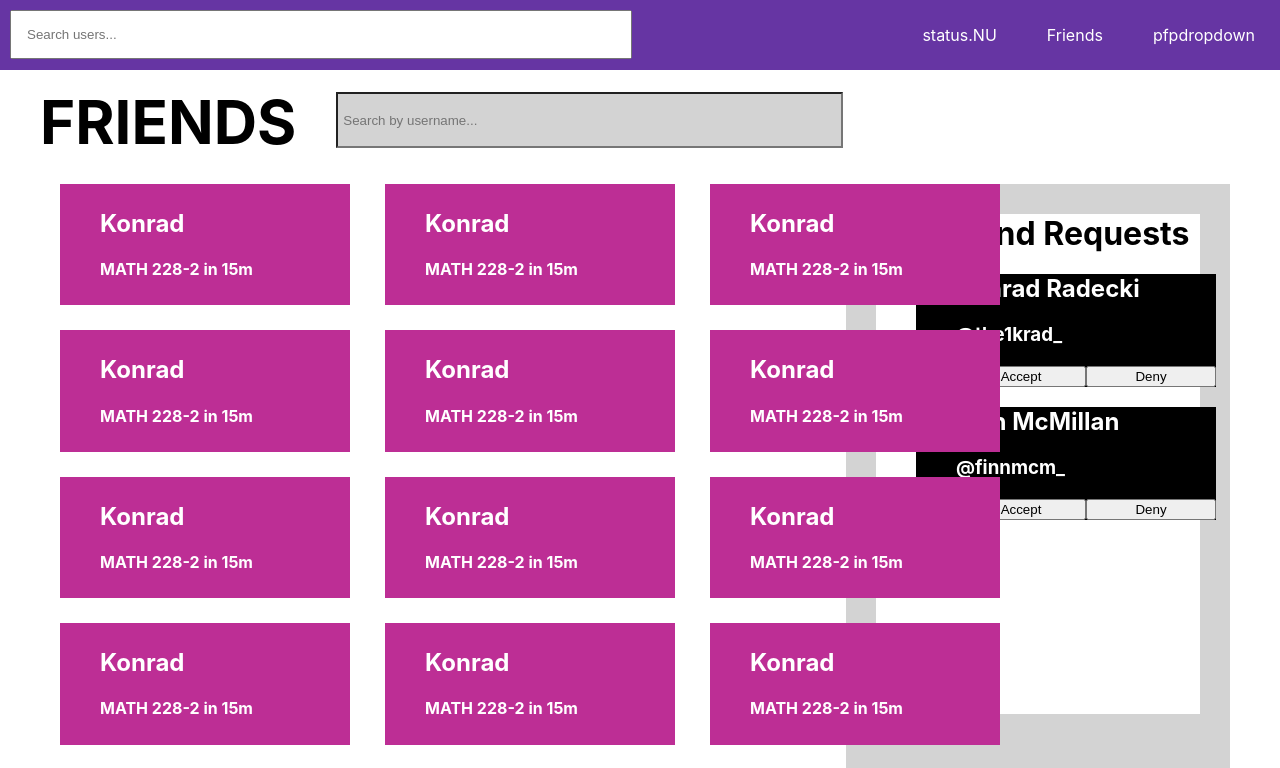
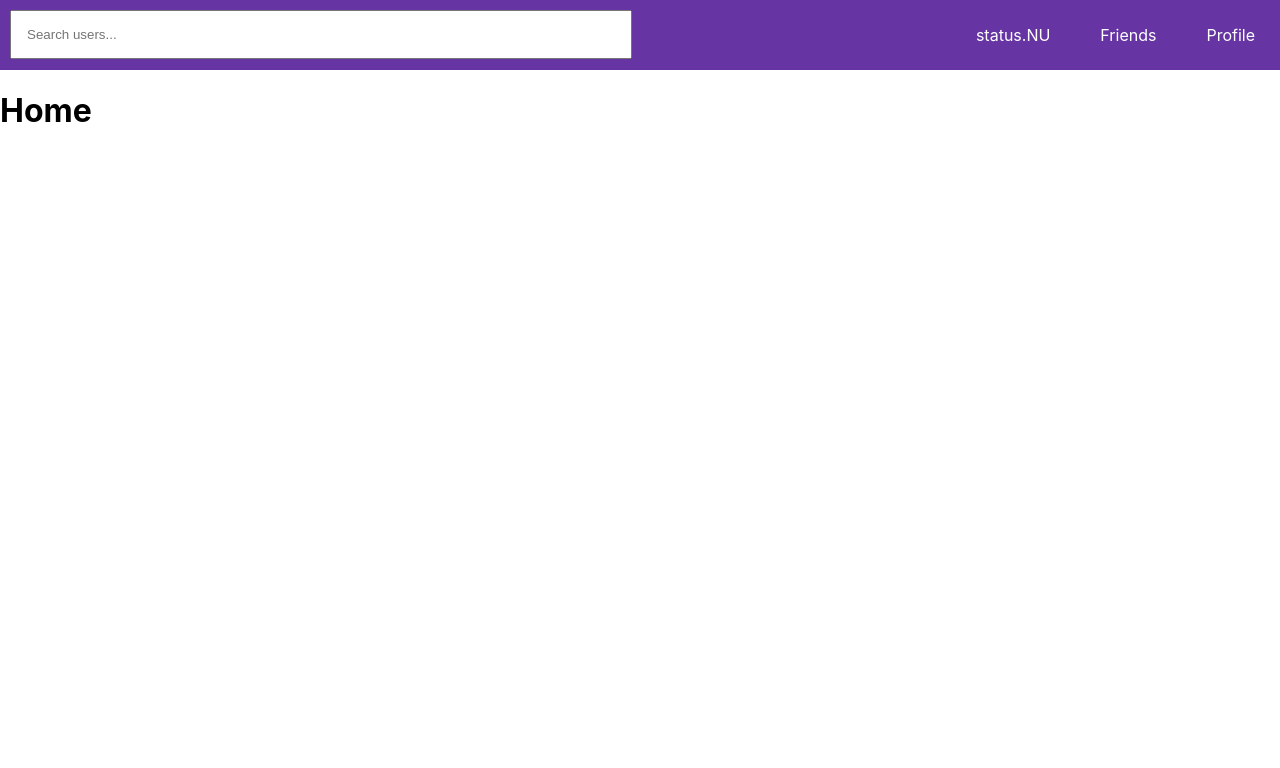
Before and after one commit to arttomzak/statusNU-frontend, a React (Create React App) app: page / in a window 1280 px wide. Shown: the top 768 px of the page. Built offline with nearby package versions, Linux system fonts and the light colour scheme.

Commit message:
post routing setup

```diff
--- a/package.json
+++ b/package.json
@@ -34,5 +34,8 @@
       "last 1 firefox version",
       "last 1 safari version"
     ]
+  },
+  "devDependencies": {
+    "react-router-dom": "^6.28.0"
   }
 }
--- a/public/index.html
+++ b/public/index.html
@@ -2,7 +2,6 @@
 <html lang="en">
   <head>
     <meta charset="utf-8" />
-    <link rel="icon" href="%PUBLIC_URL%/favicon.ico" />
     <meta name="viewport" content="width=device-width, initial-scale=1" />
     <meta name="theme-color" content="#000000" />
     <meta
@@ -10,34 +9,14 @@
       content="Web site created using create-react-app"
     />
     <link rel="apple-touch-icon" href="%PUBLIC_URL%/logo192.png" />
-    <!--
-      manifest.json provides metadata used when your web app is installed on a
-      user's mobile device or desktop. See https://developers.google.com/web/fundamentals/web-app-manifest/
-    -->
     <link rel="manifest" href="%PUBLIC_URL%/manifest.json" />
-    <!--
-      Notice the use of %PUBLIC_URL% in the tags above.
-      It will be replaced with the URL of the `public` folder during the build.
-      Only files inside the `public` folder can be referenced from the HTML.
 
-      Unlike "/favicon.ico" or "favicon.ico", "%PUBLIC_URL%/favicon.ico" will
-      work correctly both with client-side routing and a non-root public URL.
-      Learn how to configure a non-root public URL by running `npm run build`.
-    -->
     <title>React App</title>
+
+    <base href="/" />
   </head>
   <body>
     <noscript>You need to enable JavaScript to run this app.</noscript>
     <div id="root"></div>
-    <!--
-      This HTML file is a template.
-      If you open it directly in the browser, you will see an empty page.
-
-      You can add webfonts, meta tags, or analytics to this file.
-      The build step will place the bundled scripts into the <body> tag.
-
-      To begin the development, run `npm start` or `yarn start`.
-      To create a production bundle, use `npm run build` or `yarn build`.
-    -->
   </body>
 </html>
--- a/src/App.js
+++ /dev/null
@@ -1,132 +0,0 @@
-import { useState, useEffect } from 'react';
-import './App.css';
-
-
-function App() {
-  return (
-    <>
-    <NavBar></NavBar>
-
-    <div className="friendstop">
-      <ul>
-        <h1>FRIENDS</h1>
-        <input type="text" placeholder="Search by username..."></input>
-      </ul>
-    </div>
-      <div className="friendrequestoutercontainer">
-        <div className="friendrequestinnercontainer">
-        <h1>Friend Requests</h1>
-          <ul>
-            <FriendRequest name="Konrad Radecki" username="the1krad_" />
-            <FriendRequest name="Finn McMillan" username="finnmcm_" />
-          </ul>
-        </div>
-      </div>
-
-
-  <div className = "friendcardcontainer">
-    <FriendCard></FriendCard>
-    <FriendCard></FriendCard>
-    <FriendCard></FriendCard>
-    <FriendCard></FriendCard>
-    <FriendCard></FriendCard>
-    <FriendCard></FriendCard>
-    <FriendCard></FriendCard>
-    <FriendCard></FriendCard>
-    <FriendCard></FriendCard>
-    <FriendCard></FriendCard>
-    <FriendCard></FriendCard>
-    <FriendCard></FriendCard>
-    <FriendCard></FriendCard>
-    <FriendCard></FriendCard>
-    <FriendCard></FriendCard>
-    <FriendCard></FriendCard>
-    <FriendCard></FriendCard>
-    <FriendCard></FriendCard>
-    <FriendCard></FriendCard>
-    <FriendCard></FriendCard>
-  </div>
-    </>
-  );
-}
-
-
-function NavBar() {
-  return (
-    <>
-    <nav className="navbar">
-      <ul>
-        <input className="searchbar" type="text" placeholder="Search users..."></input>
-        <li><a href="">pfpdropdown</a></li>
-        <li><a href="">Friends</a></li>
-        <li><a href="index.html">status.NU</a></li>
-      </ul>
-      </nav>
-    </>
-  );
-}
-
-
-function FriendCard() {
-  return (
-    <>
-
-      <div className='friendcard'>
-        <ul>
-          <h2>Konrad</h2>
-          <h4>MATH 228-2 in 15m</h4>
-        </ul>
-    </div>
-    </>
-  );
-}
-
-
-function FriendRequest (props) {
-
-  const [decisionmessage, setDecisionmessage] = useState ('');
-  const [friendstatus, setFriendstatus] = useState ('pending')
-  const [showList, setShowList] = useState (true);
-
-  const handleRequests = (friendstatus) => {
-    if (friendstatus === 'accepted') {
-      setDecisionmessage('Friend request accepted!');
-      setShowList(false)
-    } else if (friendstatus === 'denied'){
-      setDecisionmessage('Friend request denied!');
-      setShowList(false)
-    } else {
-      setDecisionmessage('Friend request is pending.');
-      setShowList(true)
-    }
-
-    setFriendstatus(friendstatus);
-  };
-
-
-  useEffect(() => {
-    console.log ('The friend request is:', friendstatus); // the code that will run every time a change in the variable friendstatus is recognized
-
-    // Here there is space for an optional return function that would run before destroying itself and rerunning the above code with the updated values
-
-  }, [friendstatus]); // dependency array (the variable the useEffect hooking is looking for a change in)
-
-
-  return (
-    <>
-      <div className="friendrequestbox">
-      {showList && (
-        <ul>
-          <h2>{props.name}</h2>
-          <h3>@{props.username}</h3>
-          <p>{ decisionmessage }</p>
-          <button onClick={() => handleRequests('accepted')}>Accept</button>
-          <button onClick={() => handleRequests('denied')}>Deny</button>
-        </ul>
-        )}
-      </div>
-    </>
-  );
-}
-
-export default App;
--- a/src/index.js
+++ b/src/index.js
@@ -1,53 +1,31 @@
 import React from 'react';
-import ReactDOM from 'react-dom/client';
-// import { BrowserRouter, Routes, Route } from "react-router-dom";
+import ReactDOM from "react-dom/client";
+import { BrowserRouter, Routes, Route } from "react-router-dom";
+
+import './index.css';
+
+import Layout from "./pages/Layout";
+import Friends from "./pages/Friends";
+import Home from "./pages/Home";
+import NoPage from "./pages/NoPage";
+import Profile from "./pages/Profile";
 
 
-import './index.css';
-import reportWebVitals from './reportWebVitals';
-
-import App from './App';
-import Friends from "./pages/Friends";
-import Home from "./pages/Home";
-
-
-// export default function App() {
-//   return (
-//     <BrowserRouter>
-//       <Routes>
-//         <Route path="/" element={<Layout />}>
-//           <Route index element={<Home />} />
-//           <Route path="friends" element={<Friends />} />
-//         </Route>
-//       </Routes>
-//     </BrowserRouter>
-//   );
-// }
-
-
-
-
-
-
-
-
-
-
-
-
-
-
-
+export default function App() {
+  return (
+    <BrowserRouter>
+      <Routes>
+        <Route path="/" element={<Layout />}>
+          <Route index element={<Home />} />
+          <Route path="Friends" element={<Friends />} />
+          <Route path="Profile" element={<Profile />} />
+          <Route path="*" element={<NoPage />} />
+        </Route>
+      </Routes>
+    </BrowserRouter>
+  );
+}
 
 
 const root = ReactDOM.createRoot(document.getElementById('root'));
-root.render(
-  <React.StrictMode>
-    <App />
-  </React.StrictMode>
-);
-
-// If you want to start measuring performance in your app, pass a function
-// to log results (for example: reportWebVitals(console.log))
-// or send to an analytics endpoint. Learn more: https://bit.ly/CRA-vitals
-reportWebVitals();
+root.render(<App />);
--- a/src/App.css
+++ b/src/pages/App.css
@@ -9,6 +9,10 @@
 .navbar li{
     float: right;
 }
+
+/* .navbar sitetitle{
+    float:left;
+} attempted way to make status.nu float to the left */
 
 .navbar a:hover{
     background-color: #482574;
--- a/src/pages/Friends.js
+++ b/src/pages/Friends.js
@@ -0,0 +1,113 @@
+import { useState, useEffect } from 'react';
+
+
+const Friends = () => {
+    return (
+        <>
+            <div className="friendstop">
+        <ul>
+            <h1>FRIENDS</h1>
+            <input type="text" placeholder="Search by username..."></input>
+        </ul>
+        </div>
+        <div className="friendrequestoutercontainer">
+            <div className="friendrequestinnercontainer">
+            <h1>Friend Requests</h1>
+            <ul>
+                <FriendRequest name="Konrad Radecki" username="the1krad_" />
+                <FriendRequest name="Finn McMillan" username="finnmcm_" />
+            </ul>
+            </div>
+        </div>
+
+
+            <div className = "friendcardcontainer">
+                <FriendCard></FriendCard>
+                <FriendCard></FriendCard>
+                <FriendCard></FriendCard>
+                <FriendCard></FriendCard>
+                <FriendCard></FriendCard>
+                <FriendCard></FriendCard>
+                <FriendCard></FriendCard>
+                <FriendCard></FriendCard>
+                <FriendCard></FriendCard>
+                <FriendCard></FriendCard>
+                <FriendCard></FriendCard>
+                <FriendCard></FriendCard>
+                <FriendCard></FriendCard>
+                <FriendCard></FriendCard>
+                <FriendCard></FriendCard>
+                <FriendCard></FriendCard>
+                <FriendCard></FriendCard>
+                <FriendCard></FriendCard>
+                <FriendCard></FriendCard>
+                <FriendCard></FriendCard>
+            </div>
+        </>
+    )
+};
+
+function FriendCard() {
+    return (
+      <>
+
+        <div className='friendcard'>
+          <ul>
+            <h2>Konrad</h2>
+            <h4>MATH 228-2 in 15m</h4>
+          </ul>
+      </div>
+      </>
+    );
+  }
+
+
+  function FriendRequest (props) {
+
+    const [decisionmessage, setDecisionmessage] = useState ('');
+    const [friendstatus, setFriendstatus] = useState ('pending')
+    const [showList, setShowList] = useState (true);
+
+    const handleRequests = (friendstatus) => {
+      if (friendstatus === 'accepted') {
+        setDecisionmessage('Friend request accepted!');
+        setShowList(false)
+      } else if (friendstatus === 'denied'){
+        setDecisionmessage('Friend request denied!');
+        setShowList(false)
+      } else {
+        setDecisionmessage('Friend request is pending.');
+        setShowList(true)
+      }
+
+      setFriendstatus(friendstatus);
+    };
+
+
+    useEffect(() => {
+      console.log ('The friend request is:', friendstatus); // the code that will run every time a change in the variable friendstatus is recognized
+
+      // Here there is space for an optional return function that would run before destroying itself and rerunning the above code with the updated values
+
+    }, [friendstatus]); // dependency array (the variable the useEffect hooking is looking for a change in)
+
+
+    return (
+      <>
+        <div className="friendrequestbox">
+        {showList && (
+          <ul>
+            <h2>{props.name}</h2>
+            <h3>@{props.username}</h3>
+            <p>{ decisionmessage }</p>
+            <button onClick={() => handleRequests('accepted')}>Accept</button>
+            <button onClick={() => handleRequests('denied')}>Deny</button>
+          </ul>
+          )}
+        </div>
+      </>
+    );
+  }
+
+
+export default Friends;
--- a/src/pages/Home.js
+++ b/src/pages/Home.js
@@ -0,0 +1,10 @@
+const Home = () => {
+    return (
+        <>
+            <h1>Home</h1>
+
+        </>
+    )
+};
+
+export default Home;
--- a/src/pages/Layout.js
+++ b/src/pages/Layout.js
@@ -0,0 +1,21 @@
+import { Outlet, Link } from "react-router-dom";
+import './App.css';
+
+const Layout = () => {
+    return (
+        <>
+            <nav className="navbar">
+                <ul>
+                    <input className="searchbar" type="text" placeholder="Search users..."></input>
+                    <li><Link to="/profile">Profile</Link></li>
+                    <li><Link to="/friends">Friends</Link></li>
+                    <li><Link to="/">status.NU</Link></li>
+                </ul>
+            </nav>
+
+            <Outlet />
+        </>
+    )
+};
+
+export default Layout;
--- /dev/null
+++ b/src/pages/NoPage.js
@@ -0,0 +1,5 @@
+const NoPage = () => {
+    return <h1>404 yo</h1>;
+};
+
+export default NoPage;
--- /dev/null
+++ b/src/pages/Profile.js
@@ -0,0 +1,11 @@
+const Profile = () => {
+    return (
+        <>
+            <div>
+                <h1>pucio profile</h1>
+            </div>
+        </>
+    )
+};
+
+export default Profile;
```
Also changed, not shown: 2 other files (tests, documents, lock files or other folders).
